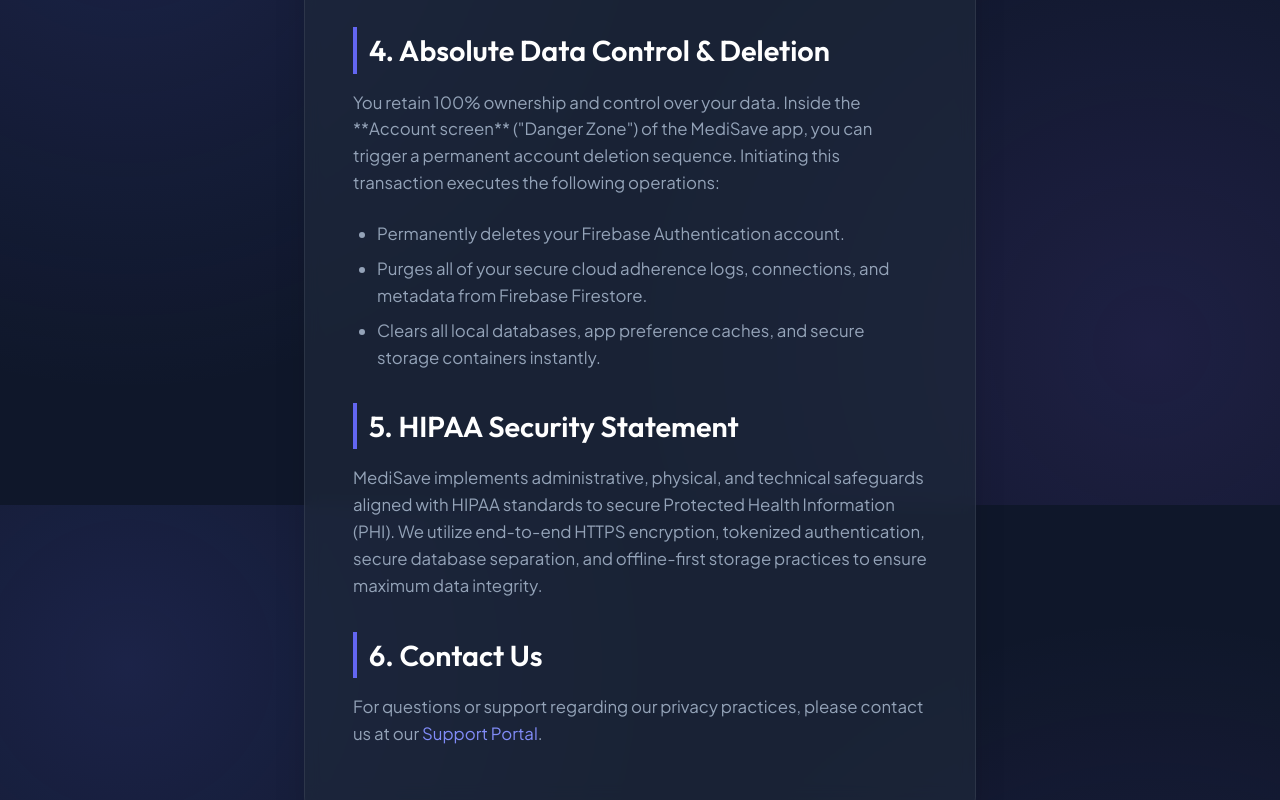
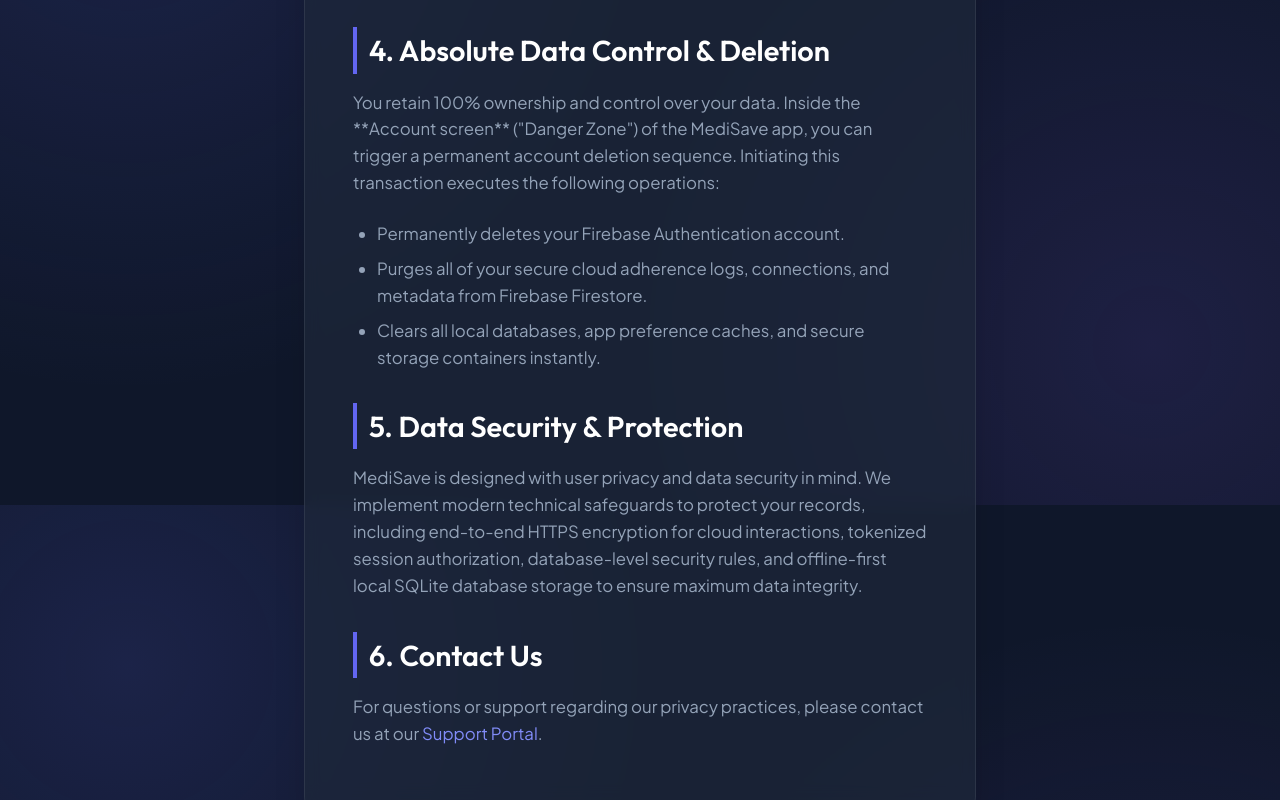
Before and after one commit to Rajkumarraju1/MediSave, a plain HTML site: page docs/privacy.html in a window 1280 px wide. Shown: the part 1895-2695 px from the top of the page. Drawn offline with Linux system fonts and the light colour scheme.

Commit message:
legal(compliance): audit legal pages, remove HIPAA claims and substitute with general Data Security and Protection details

```diff
--- a/docs/privacy.html
+++ b/docs/privacy.html
@@ -206,7 +206,7 @@
         </div>
 
         <div class="content-card">
-            <p>At MediSave, we prioritize the privacy and security of your personal health data. This Privacy Policy details how we handle, persist, and protect your information to maintain absolute compliance with Google Play Store standards, the General Data Protection Regulation (GDPR), and the Health Insurance Portability and Accountability Act (HIPAA).</p>
+            <p>At MediSave, we prioritize the privacy and security of your personal health data. This Privacy Policy details how we handle, persist, and protect your information to align with Google Play Store developer guidelines, the General Data Protection Regulation (GDPR), and modern privacy best practices.</p>
 
             <div class="highlight-box">
                 <p><strong>Core Privacy Guarantee:</strong> MediSave operates on an offline-first architecture. Your medication names, dosages, and compliance logs are stored securely on your local device and are only transmitted to the cloud when you explicitly enable caregiver coordination.</p>
@@ -239,8 +239,8 @@
                 <li>Clears all local databases, app preference caches, and secure storage containers instantly.</li>
             </ul>
 
-            <h2>5. HIPAA Security Statement</h2>
-            <p>MediSave implements administrative, physical, and technical safeguards aligned with HIPAA standards to secure Protected Health Information (PHI). We utilize end-to-end HTTPS encryption, tokenized authentication, secure database separation, and offline-first storage practices to ensure maximum data integrity.</p>
+            <h2>5. Data Security & Protection</h2>
+            <p>MediSave is designed with user privacy and data security in mind. We implement modern technical safeguards to protect your records, including end-to-end HTTPS encryption for cloud interactions, tokenized session authorization, database-level security rules, and offline-first local SQLite database storage to ensure maximum data integrity.</p>
 
             <h2>6. Contact Us</h2>
             <p>For questions or support regarding our privacy practices, please contact us at our <a href="support.html" style="color: var(--primary-light); text-decoration: none;">Support Portal</a>.</p>
```
